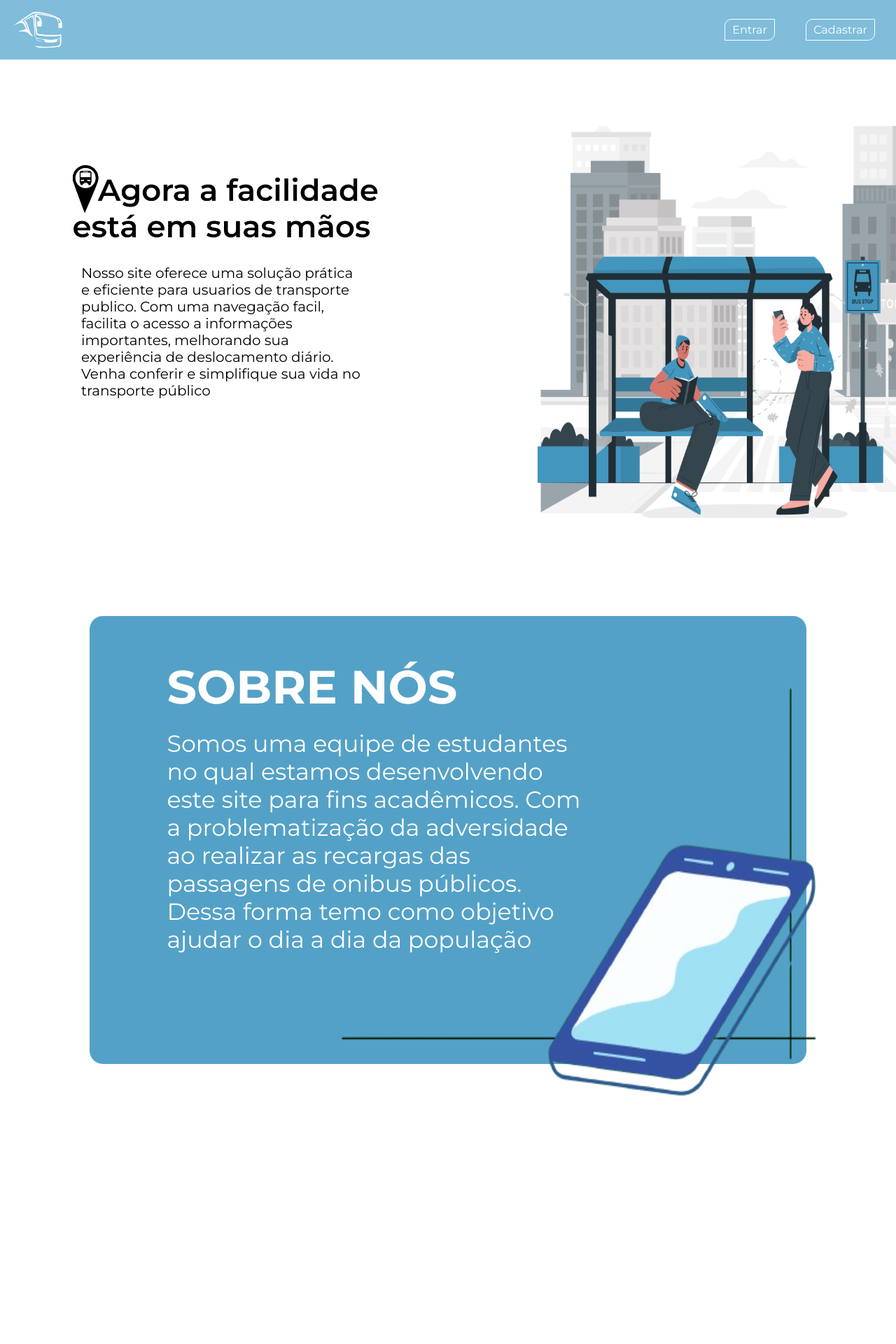
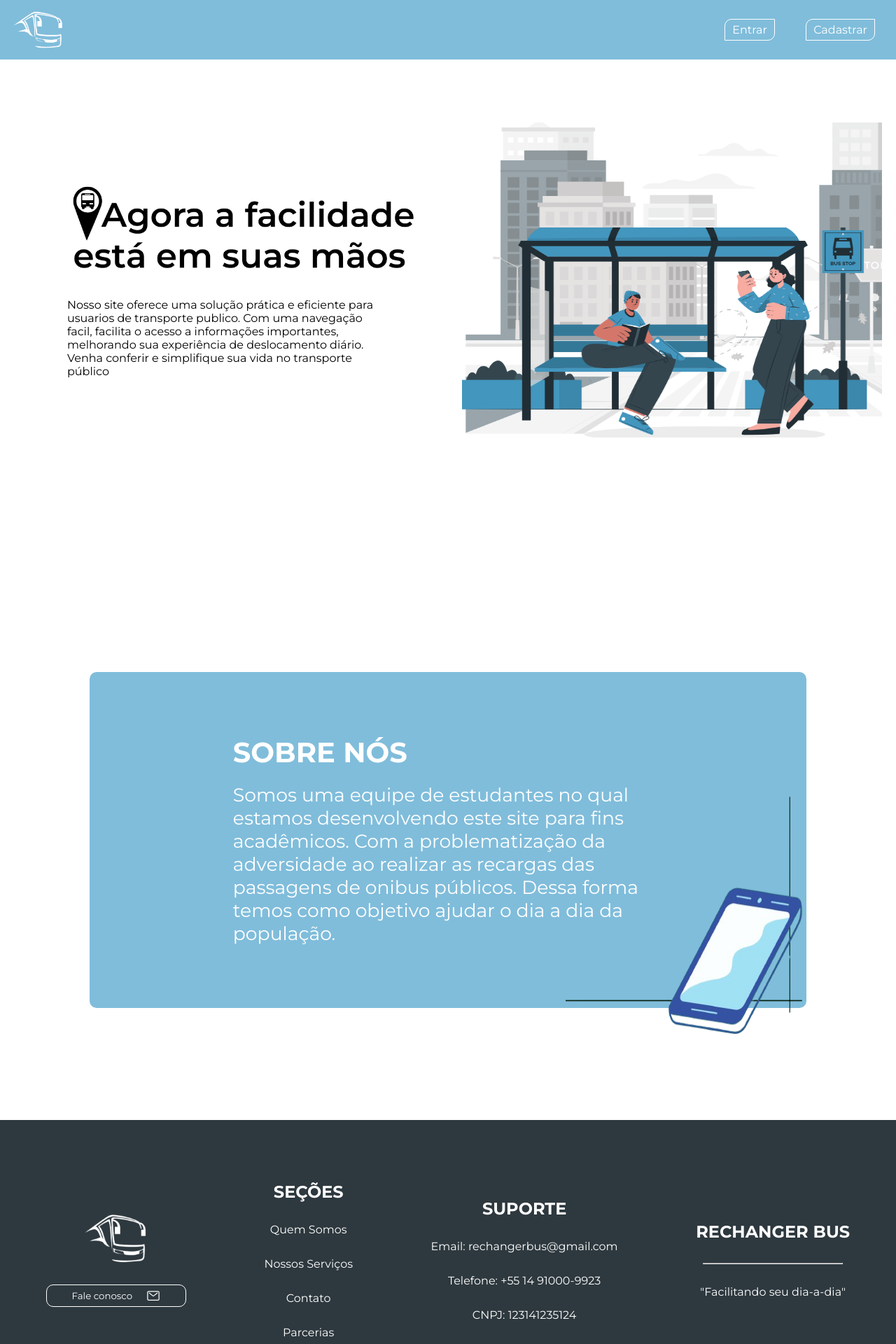
Before and after one commit to sevenoffice777/tcc, a PHP site: page / in a window 1280 px wide. Shown: the top 1920 px of the page at 70% size. Run offline with PHP 8.4, Linux system fonts and the light colour scheme.

Commit message:
feat: add Responisve Landing Page

```diff
--- a/index.html
+++ b/index.html
@@ -8,7 +8,7 @@
     <title>Rechanger Bus | Inicio </title>
 
     <!-- Style Css -->
-    <link rel="stylesheet" href="./view/styles/lndg-styles.css">
+    <link rel="stylesheet" href="./tcc/view/styles/lndg-styles.css">
 
     <!-- Favicon Window -->
     <link rel="shortcut icon" href="favicon.ico" type="image/x-icon">
@@ -18,7 +18,7 @@
     <header>
         <nav>
             <div class="logo">
-                <img src="./assets/logo.png" alt="Logo ">
+                <img src="./tcc/assets/logo.png" alt="Logo ">
             </div>
             <div class="navbar">
                 <a href="">Entrar</a>
@@ -28,10 +28,11 @@
         </nav>
     </header>
     <main>
+
         <div class="container inicio">
-            <div class="left">
+            <div class="left-bottom">
                 <div class="text">
-                    <img src="./assets/mtg-title.png" id="mtg-title" alt="Montagem Titulo">
+                    <img src="./tcc/assets/mtg-title.png" id="mtg-title" alt="Montagem Titulo">
                     <p>Nosso site oferece uma solução prática e eficiente para usuarios de transporte publico.
                         Com uma navegação facil, facilita o acesso a informações importantes,
                         melhorando sua experiência de deslocamento diário.
@@ -39,10 +40,11 @@
                     </p>
                 </div>
             </div>
-            <div class="right">
-                <img src="./assets/city.png" alt="Animação" class="animate">
+            <div class="right-top">
+                <img src="./tcc/assets/city.png" alt="Animação" id="animate">
             </div>
         </div>
+
         <div class="container sobre">
             <div class="card">
                 <div class="texto">
@@ -50,24 +52,17 @@
                     <p>
                         Somos uma equipe de estudantes no qual estamos desenvolvendo este site para fins acadêmicos.
                         Com a problematização da adversidade ao realizar as recargas das passagens de onibus públicos.
-                        Dessa forma temo como objetivo ajudar o dia a dia da população
+                        Dessa forma temos como objetivo ajudar o dia a dia da população.
                     </p>
                 </div>
-
-                <img src="./assets/celular.png" alt="">
+                <img src="./tcc/assets/celular.png" id="celular-mtg" alt="celular">
             </div>
-        </div>
-
-        </div>
-
-        <div class="container">
-
         </div>
 
     </main>
     <footer>
         <div class="section-footer">
-            <img src="./assets/logo.png" alt="LOGO">
+            <img src="./tcc/assets/logo.png" alt="LOGO">
             <button>Fale conosco <ion-icon name="mail-outline"></ion-icon></button>
 
         </div>
--- a/tcc/view/styles/lndg-styles.css
+++ b/tcc/view/styles/lndg-styles.css
@@ -41,7 +46,7 @@ nav {
     height: 100%;
 }
 
-a {
+header a {
     margin: 0px 20px;
     border: 1px solid white;
     padding: 5px 10px 5px 10px;
@@ -58,110 +63,68 @@ a:hover {
 
 .container {
     width: 100vw;
-    height: 80vh;
-    display: flex;
-}
-
-.left, .right {
-    width: 50%;
-    height: 100%;
-}
-
-.left {
-    display: flex;
-    align-items: center;
-    justify-content: center;
-}
-
-
-.left #mtg-title {
-    width: 100%;
-}
-
-
-.text {
-    width: 70%;
-}
-
-.text p {
-    width: 90%;
-    margin-left: 20px;
-    font-size: 15pt;
-}
-.text button {
-    border: 1px solid rgb(0, 0, 0);
-    border-radius: 10px;
-    color: rgb(0, 0, 0);
-    background:none ;
-    margin: 20px;
-}
-
-.text button:hover {
-    background-color: #80bddb;
-    border: #80bddb;
-    color: white;
-    cursor: pointer;
-}
-
-.right {
-    display: flex;
-    align-items: flex-end;
-    justify-content: flex-end;
-}
-
-.inicio .right img {
-    margin-bottom: 60px;
-    width: 80%;
-    height: 70%;
-}
-
-
-
-/* Sobre */
-
-.sobre {
     height: 100vh;
     display: flex;
     align-items: center;
     justify-content: center;
 }
 
-.card  * {
+.inicio .left-bottom, .inicio .right-top {
+    width: 50%;
+    height: 100%;
+    display: flex;
+    align-items: center;
+    justify-content: center;
+}
+
+.inicio .left-bottom .text {
+    width: 70%;
+}
+
+.inicio .left-bottom img#mtg-title{
+    width: 500px;
+}
+.inicio .right-top img{
+    width: 600px;
+    height: 450px;
+}
+
+/* SOBRE */
+
+.sobre * {
     color: white;
 }
 
-.card {
+.sobre .card {
+    width: 80%;
+    height: 60%;
+    background-color: #80bddb;
+    border-radius: 10px;
     position: relative;
-    padding: 10px;
-    width: 80%;
-    height: 80%;
-    background-color: #54a1c7;
-    border-radius: 19px;
+    display: flex;
+    align-items: center;
+    justify-content: center;
 }
 
-.card img {
-    width: 700px;
-    height: 600px;
+.sobre .card #celular-mtg {
+    width: 350px;
+    height: 350px;
     position: absolute;
-    bottom: -50px;
-    right: -25px;
-
+    bottom: -40px;
+    right: 0;
 }
 
-.texto {
-    margin: 5% 0% 0% 10% ;
+.sobre .card .texto {
     width: 60%;
-    height: 70%;
-
 }
 
-.texto h1 {
-    font-size: 50pt;
+.sobre .card .texto h1 {
+    font-size: 30pt;
     margin-bottom: 20px;
 }
-.texto p {
-    width: 100%;
-    font-size: 25pt;
+
+.sobre .card .texto p {
+    font-size: 20pt;
 }
 
 /* FOOTER */
```
Also changed, not shown: other parts of tcc/view/styles/lndg-styles.css (+81 -1 lines), tcc/index.html (deleted, +0 -90 lines).
